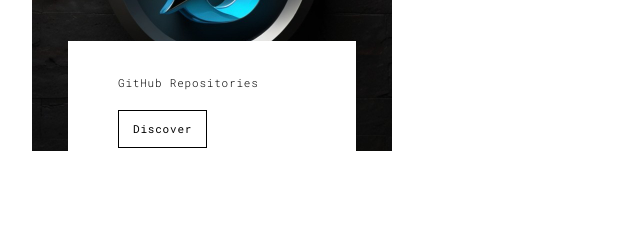
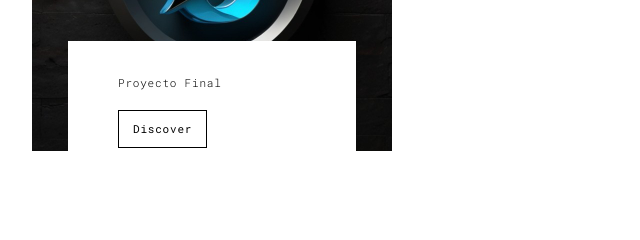
Before and after one commit to Snapshotss/Snapshotss.github.io, a plain HTML site: page work.html in a window 1280 px wide. Shown: the part 1539-1779 px from the top of the page, 233-873 px from the left. Drawn offline with Linux system fonts and the light colour scheme.

Commit message:
Update work.html

```diff
--- a/work.html
+++ b/work.html
@@ -105,7 +105,7 @@
           <!--<p>GitHub Repositories</p>-->
           <div class="card-container card-container-lg">
             <h4></h4>
-            <p>GitHub Repositories</p>
+            <p>Proyecto Final</p>
             <a href="https://github.com/Snapshotss/Snapshotss.github.io/blob/main/README.md" class="btn btn-default">Discover</a>
           </div>
         </div>
```
